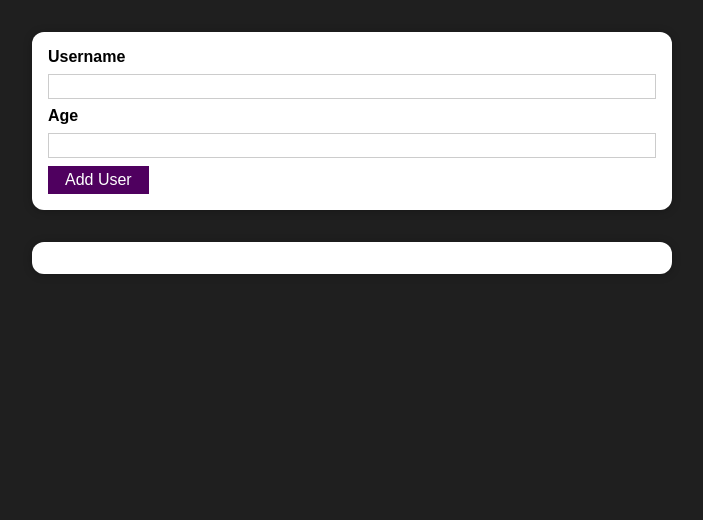
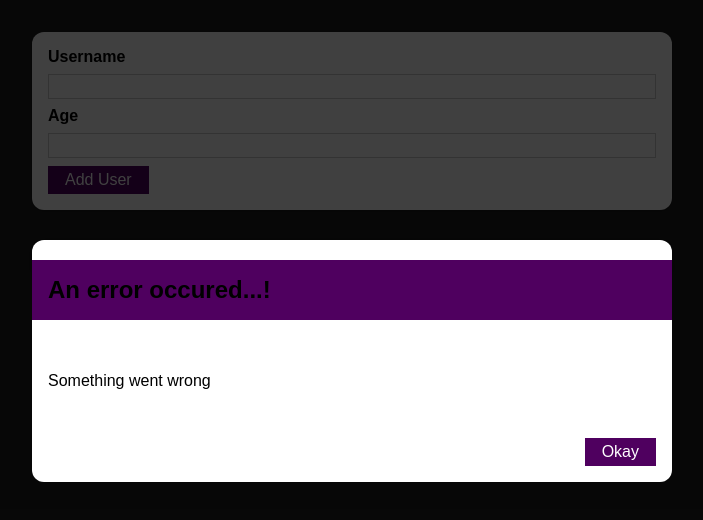
Before and after one commit to chinthakarukshan/user-manager, a React (Create React App) app: page / in a window 1280 px wide. Shown: the top 520 px of the page, without its empty margins (288-991 px from the left). Built offline with nearby package versions, Linux system fonts and the light colour scheme.

Commit message:
Build up the basic error model

```diff
--- /dev/null
+++ b/src/components/UI/ErrorModel.js
@@ -0,0 +1,25 @@
+import React from "react";
+
+import classes from "./ErrorModel.module.css";
+
+import Card from "./Card";
+import Button from "./Button";
+
+const ErrorModel = (props) => {
+  return (
+    <div>
+      <div className={classes.backdrop} />
+      <Card className={classes.modal}>
+        <h2 className={classes.header}>{props.title}</h2>
+        <div className={classes.content}>
+          <p>{props.message}</p>
+        </div>
+        <footer className={classes.actions}>
+          <Button>Okay</Button>
+        </footer>
+      </Card>
+    </div>
+  );
+};
+
+export default ErrorModel;
--- /dev/null
+++ b/src/components/UI/ErrorModel.module.css
@@ -0,0 +1,45 @@
+.backdrop {
+    position: fixed;
+    top: 0;
+    left: 0;
+    width: 100%;
+    height: 100vh;
+    z-index: 10;
+    background: rgba(0, 0, 0, 0.75);
+  }
+
+  .modal {
+    position: fixed;
+    top: 30vh;
+    left: 10%;
+    width: 80%;
+    z-index: 100;
+    overflow: hidden;
+  }
+
+  .header {
+    background: #4f005f;
+    padding: 1rem;
+  }
+
+  .header h2 {
+    margin: 0;
+    color: white;
+  }
+
+  .content {
+    padding: 1rem;
+  }
+
+  .actions {
+    padding: 1rem;
+    display: flex;
+    justify-content: flex-end;
+  }
+
+  @media (min-width: 768px) {
+    .modal {
+      left: calc(50% - 20rem);
+      width: 40rem;
+    }
+  }
--- a/src/components/Users/AddUser.js
+++ b/src/components/Users/AddUser.js
@@ -2,6 +2,7 @@
 
 import Card from '../UI/Card';
 import Button from '../UI/Button';
+import ErrorModel from '../UI/ErrorModel';
 import classes from './AddUser.module.css';
 
 const AddUser = props => {
@@ -42,16 +43,31 @@
     };
 
     return (
+      <div>
+        <ErrorModel
+          title="An error occured...!"
+          message="Something went wrong"
+        />
         <Card className={classes.input}>
-            <form onSubmit={addUserHandler}>
-                <label htmlFor='username'>Username</label>
-                <input type='text' id='username' value={username} onChange={usernameChangeHandler}/>
-                <label htmlFor='age'>Age</label>
-                <input type='number' id='age' value={age} onChange={ageChangeHandler}/>
-                <Button type='submit'>Add User</Button>
-            </form>
+          <form onSubmit={addUserHandler}>
+            <label htmlFor="username">Username</label>
+            <input
+              type="text"
+              id="username"
+              value={username}
+              onChange={usernameChangeHandler}
+            />
+            <label htmlFor="age">Age</label>
+            <input
+              type="number"
+              id="age"
+              value={age}
+              onChange={ageChangeHandler}
+            />
+            <Button type="submit">Add User</Button>
+          </form>
         </Card>
-
+      </div>
     );
 }
 
```
